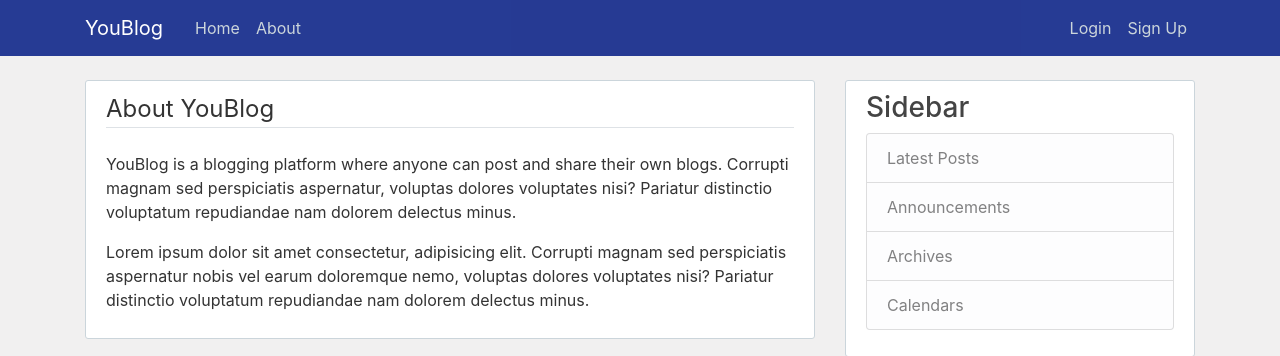
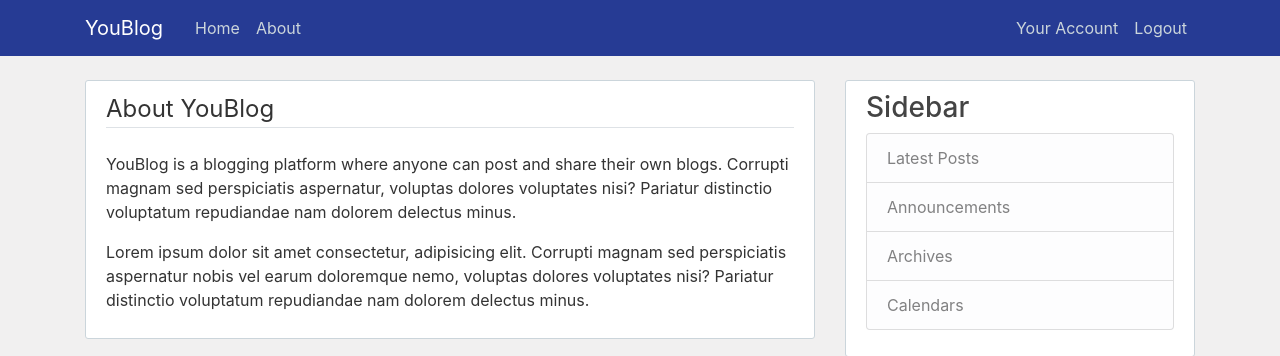
Before and after one commit to azeznassar/YouBlog, a Flask app: page /about in a window 1280 px wide. Shown: the top 356 px of the page. Run offline with Flask 2, Linux system fonts and the light colour scheme; a user stored in the database is signed in; some libraries are stand-ins or nearby versions.

Commit message:
added signout and account routes

```diff
--- a/src/__init__.py
+++ b/src/__init__.py
@@ -13,4 +13,7 @@ db = SQLAlchemy(app)
 bcrypt = Bcrypt(app)
 login_manager = LoginManager(app)
 
+login_manager.login_view = 'login'
+login_manager.login_message_category = 'info'
+
 from src import routes
--- a/src/routes.py
+++ b/src/routes.py
@@ -1,5 +1,5 @@
-from flask import render_template, flash, redirect, url_for
-from flask_login import login_user, current_user
+from flask import render_template, flash, redirect, url_for, request
+from flask_login import login_user, current_user, logout_user, login_required
 from src import app, db, bcrypt
 from src.forms import SignUpForm, LoginForm
 from src.models import User, Post
@@ -59,8 +59,19 @@ def login():
 
         if user and bcrypt.check_password_hash(user.password, form.password.data):
             login_user(user, remember=form.remember.data)
-            return redirect(url_for('home'))
+            next_page = request.args.get('next')
+            return redirect(next_page) if next_page else redirect(url_for('home'))
         else:
             flash('Login failed. Verify that you have entered your credentials correctly.', 'danger')
 
     return render_template('login.html', title='Login', form=form)
+
+@app.route("/logout")
+def logout():
+    logout_user()
+    return redirect(url_for('home'))
+
+@app.route("/account")
+@login_required
+def account():
+    return render_template('account.html', title='Your Account')
--- /dev/null
+++ b/src/templates/account.html
@@ -0,0 +1,6 @@
+{% extends "layout.html" %}
+{% block content %}
+    <div class="content-section">
+            <legend class="border-bottom mb-4">{{ current_user.username }}</legend>
+    </div>
+{% endblock %}
--- a/src/templates/layout.html
+++ b/src/templates/layout.html
@@ -28,8 +28,13 @@
                         <a class="nav-item nav-link" href="{{ url_for('about')}}">About</a>
                     </div>
                     <div class="navbar-nav">
-                        <a class="nav-item nav-link" href="{{ url_for('login')}}">Login</a>
-                        <a class="nav-item nav-link" href="{{ url_for('sign_up')}}">Sign Up</a>
+                        {% if current_user.is_authenticated %}
+                            <a class="nav-item nav-link" href="{{ url_for('account')}}">Your Account</a>
+                            <a class="nav-item nav-link" href="{{ url_for('logout')}}">Logout</a>
+                        {% else %}
+                            <a class="nav-item nav-link" href="{{ url_for('login')}}">Login</a>
+                            <a class="nav-item nav-link" href="{{ url_for('sign_up')}}">Sign Up</a>
+                        {% endif %}
                     </div>
                 </div>
             </div>
```
Also changed, not shown: runserver.py (renamed from run.py).
